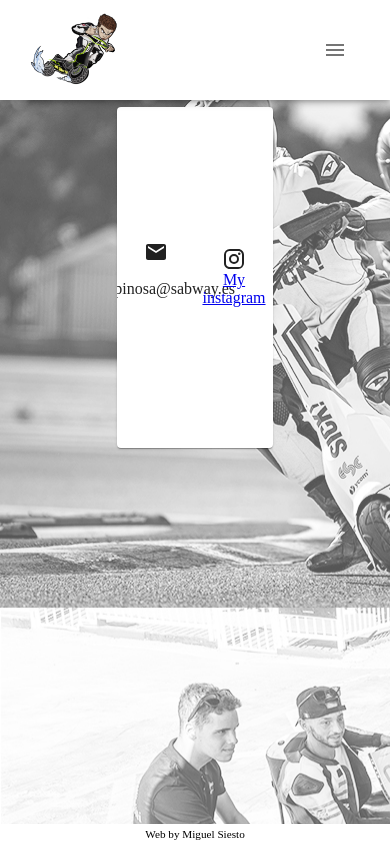
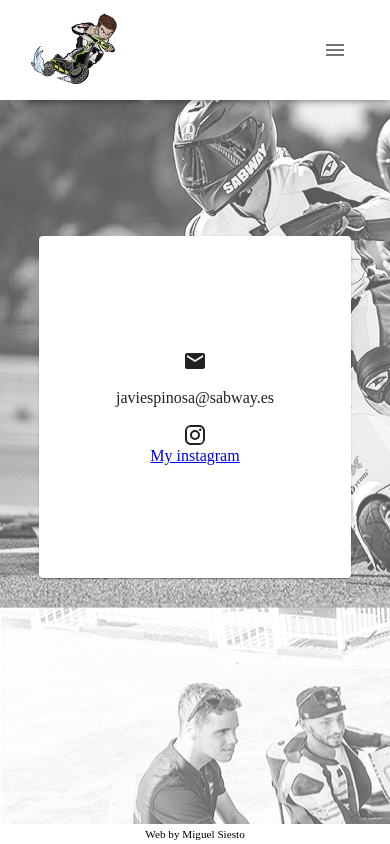
Before and after one commit to MSiestoGarabana/javilopez-web, a React (Vite) app: page /Contacto in a window 390 px wide. Built offline with nearby package versions, Linux system fonts and the light colour scheme.

Commit message:
making contact card responsive

```diff
--- a/src/components/ContactCard/ContactCard.css
+++ b/src/components/ContactCard/ContactCard.css
@@ -21,3 +21,19 @@
     align-items: center;
     width: 50%;
 }
+
+@media only screen and (max-width: 900px) {
+    .contactCard__body{
+        width: 80%;
+        margin-top: 20vh;
+    }
+}
+
+@media only screen and (max-width: 600px) {
+    .contactCard__body{
+        width: 80%;
+        flex-direction: column;
+        align-items: center;
+        justify-content: center;
+    }
+}
--- a/src/components/ContactCard/ContactCard.jsx
+++ b/src/components/ContactCard/ContactCard.jsx
@@ -1,8 +1,8 @@
 import React from "react";
 import { Card } from "@mui/material";
-import "./ContactCard.css";
 import InstagramIcon from "@mui/icons-material/Instagram";
 import MailIcon from "@mui/icons-material/Mail";
+import "./ContactCard.css";
 
 const ContactCard = () => {
   return (
```
